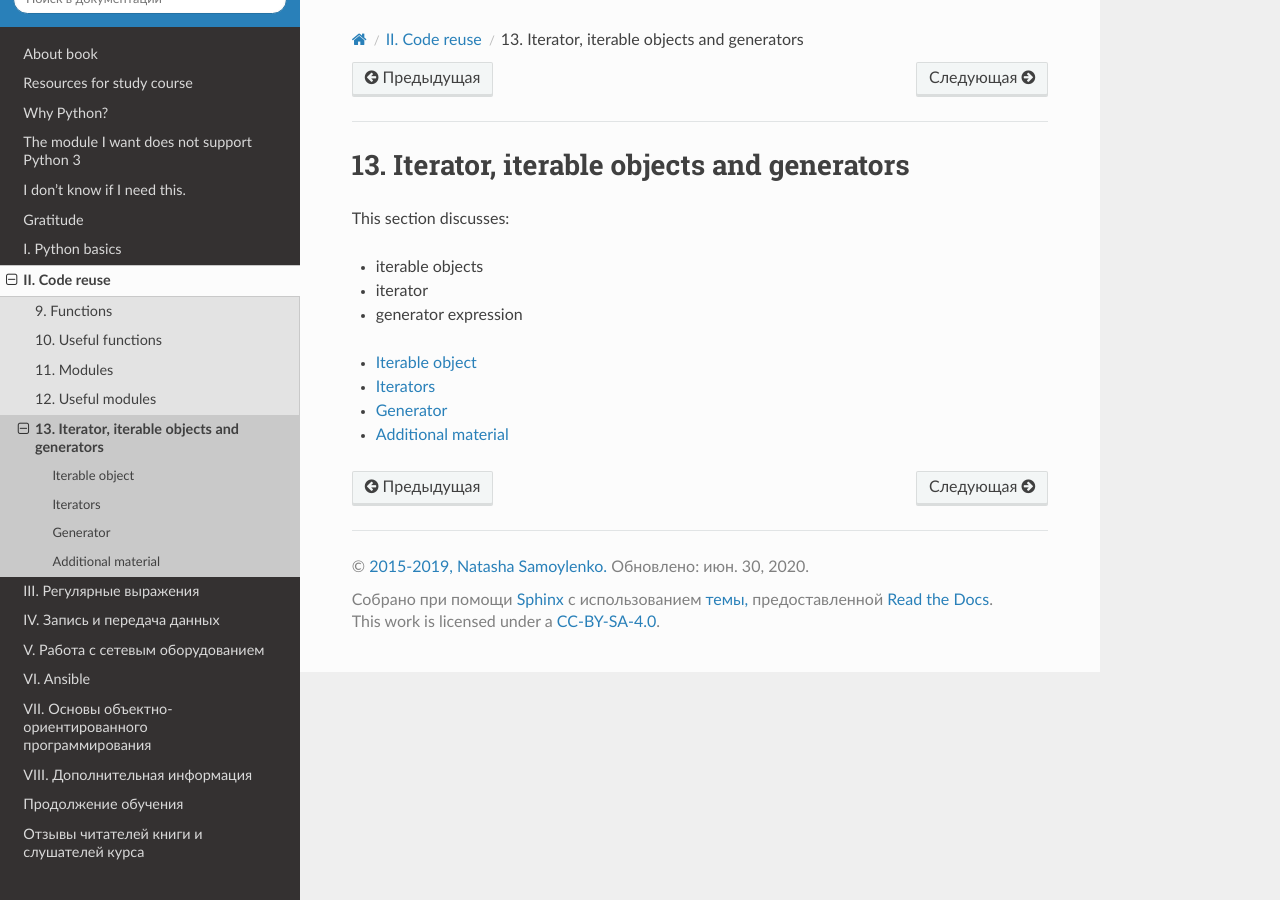
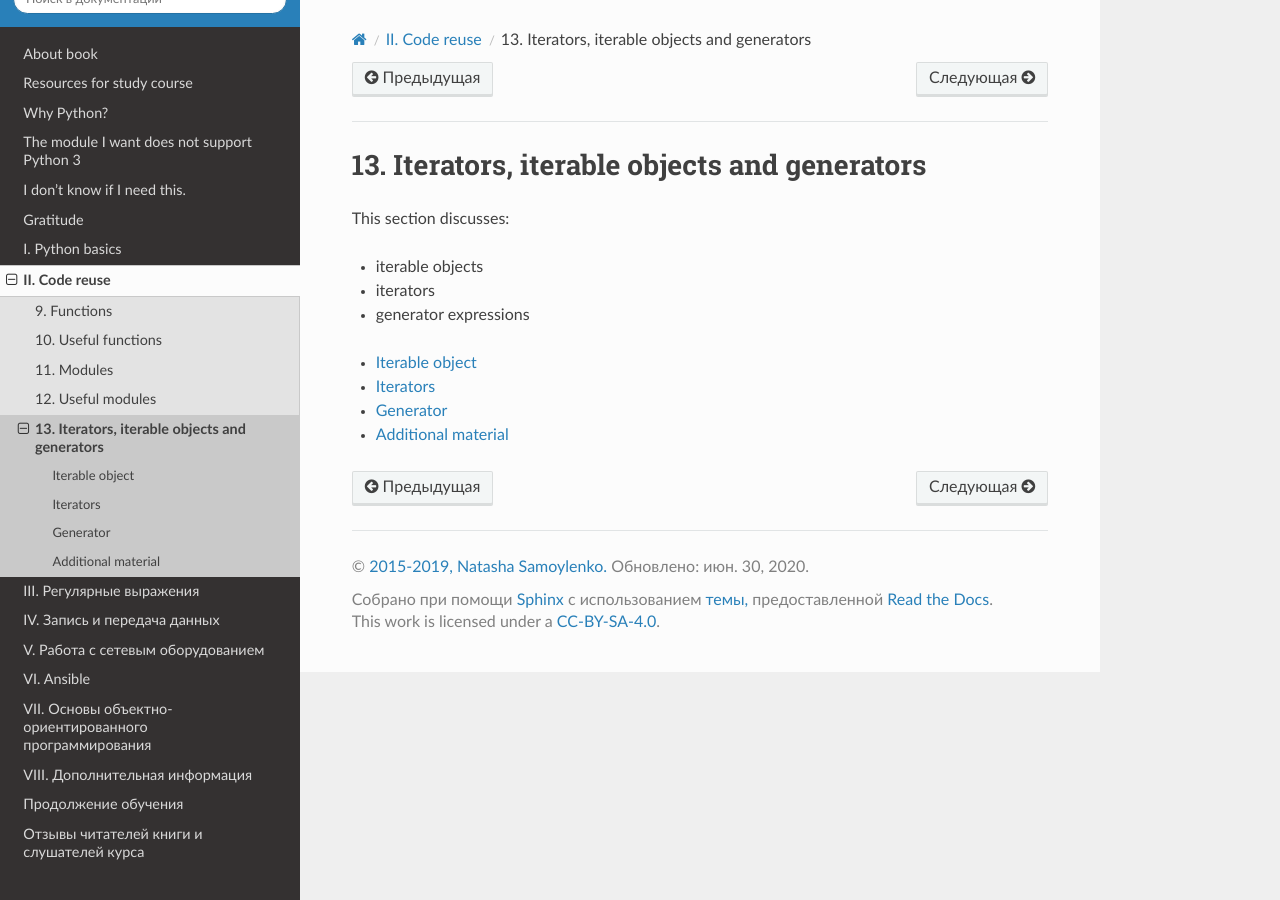
Before and after one commit to Aidar5/nattoeng, a Sphinx documentation site: the page built from docs/source/book/13_iterator_generator/index.rst, in a window 1280 px wide. Built offline with Sphinx 7.4.7 and the Read the Docs theme 2.0.0, drawn with Linux system fonts in a browser that asks for light colours; pages that are not in the unit, such as notebooks, are missing from menus.

Commit message:
Update index.rst

```diff
--- a/docs/source/book/13_iterator_generator/index.rst
+++ b/docs/source/book/13_iterator_generator/index.rst
@@ -4,14 +4,14 @@
 
 .. _iterator_generator_index:
 
-13. Iterator, iterable objects and generators
+13. Iterators, iterable objects and generators
 ===============================================
 
 This section discusses:
 
 -  iterable objects
--  iterator
--  generator expression
+-  iterators
+-  generator expressions
 
 
 .. toctree::
```
